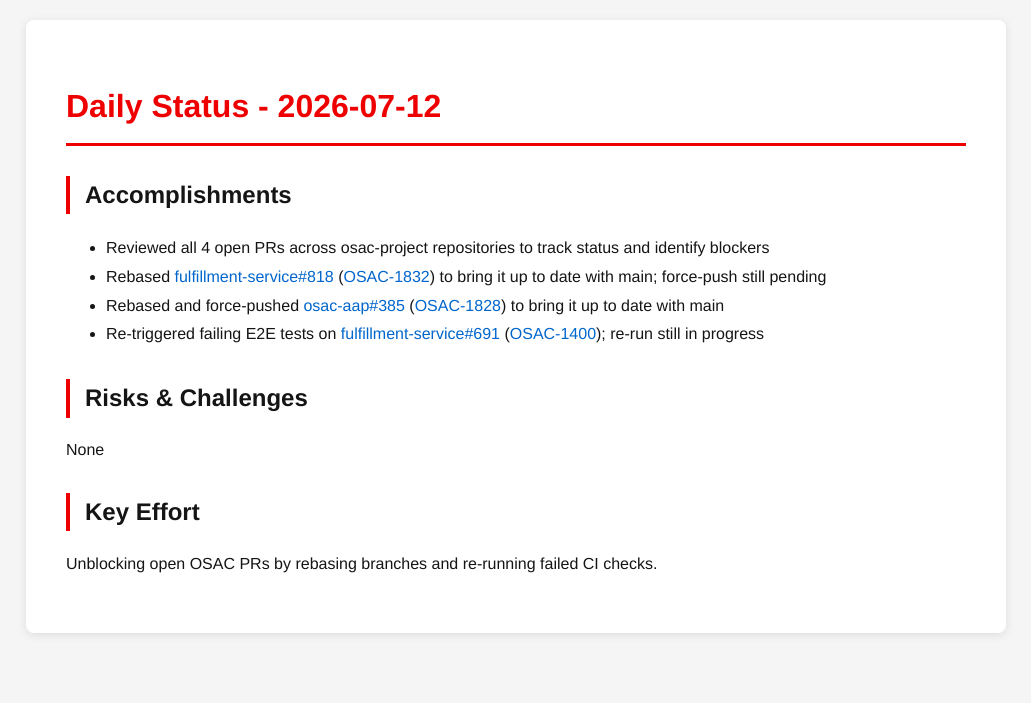
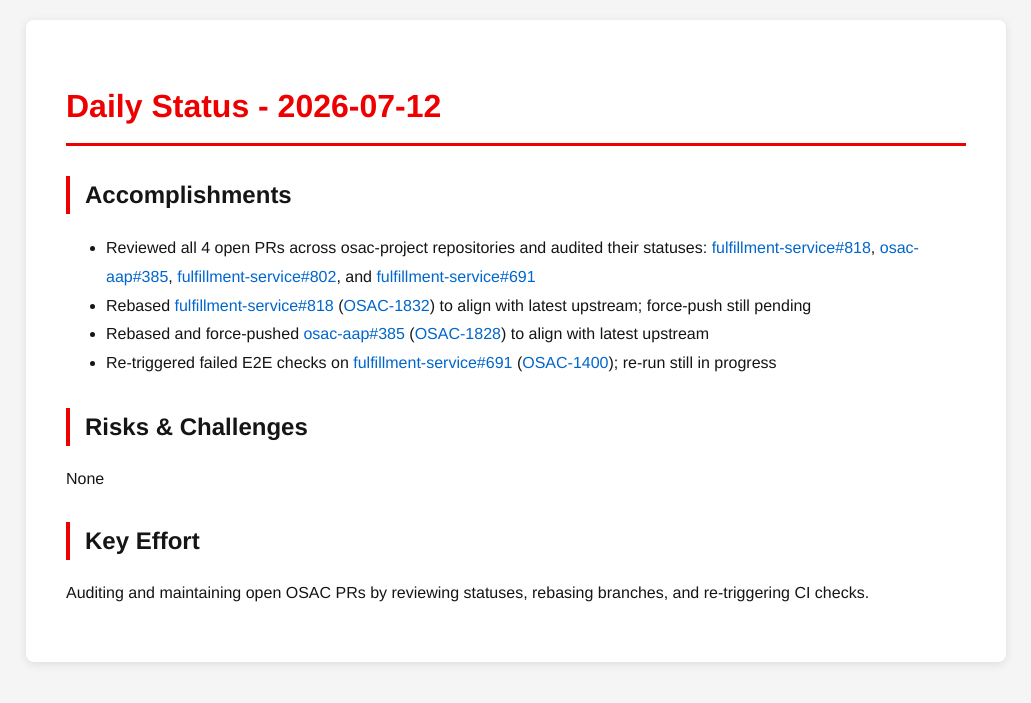
Before and after one commit to tzvatot/daily-status, a Jekyll site: the page built from 2026-07-12.md, in a window 1280 px wide. Shown: the top 703 px of the page, without its empty margins (124-1155 px from the left). Built offline with Jekyll 4.4.1, drawn with Linux system fonts in a browser that asks for light colours.

Commit message:
Daily status update - 2026-07-12

```diff
--- a/2026-07-12.md
+++ b/2026-07-12.md
@@ -7,13 +7,13 @@
 # Daily Status - 2026-07-12
 
 ## Accomplishments
-- Reviewed all 4 open PRs across osac-project repositories to track status and identify blockers
-- Rebased [fulfillment-service#818](https://github.com/osac-project/fulfillment-service/pull/818) ([OSAC-1832](https://redhat.atlassian.net/browse/OSAC-1832)) to bring it up to date with main; force-push still pending
-- Rebased and force-pushed [osac-aap#385](https://github.com/osac-project/osac-aap/pull/385) ([OSAC-1828](https://redhat.atlassian.net/browse/OSAC-1828)) to bring it up to date with main
-- Re-triggered failing E2E tests on [fulfillment-service#691](https://github.com/osac-project/fulfillment-service/pull/691) ([OSAC-1400](https://redhat.atlassian.net/browse/OSAC-1400)); re-run still in progress
+- Reviewed all 4 open PRs across osac-project repositories and audited their statuses: [fulfillment-service#818](https://github.com/osac-project/fulfillment-service/pull/818), [osac-aap#385](https://github.com/osac-project/osac-aap/pull/385), [fulfillment-service#802](https://github.com/osac-project/fulfillment-service/pull/802), and [fulfillment-service#691](https://github.com/osac-project/fulfillment-service/pull/691)
+- Rebased [fulfillment-service#818](https://github.com/osac-project/fulfillment-service/pull/818) ([OSAC-1832](https://redhat.atlassian.net/browse/OSAC-1832)) to align with latest upstream; force-push still pending
+- Rebased and force-pushed [osac-aap#385](https://github.com/osac-project/osac-aap/pull/385) ([OSAC-1828](https://redhat.atlassian.net/browse/OSAC-1828)) to align with latest upstream
+- Re-triggered failed E2E checks on [fulfillment-service#691](https://github.com/osac-project/fulfillment-service/pull/691) ([OSAC-1400](https://redhat.atlassian.net/browse/OSAC-1400)); re-run still in progress
 
 ## Risks & Challenges
 None
 
 ## Key Effort
-Unblocking open OSAC PRs by rebasing branches and re-running failed CI checks.
+Auditing and maintaining open OSAC PRs by reviewing statuses, rebasing branches, and re-triggering CI checks.
```
